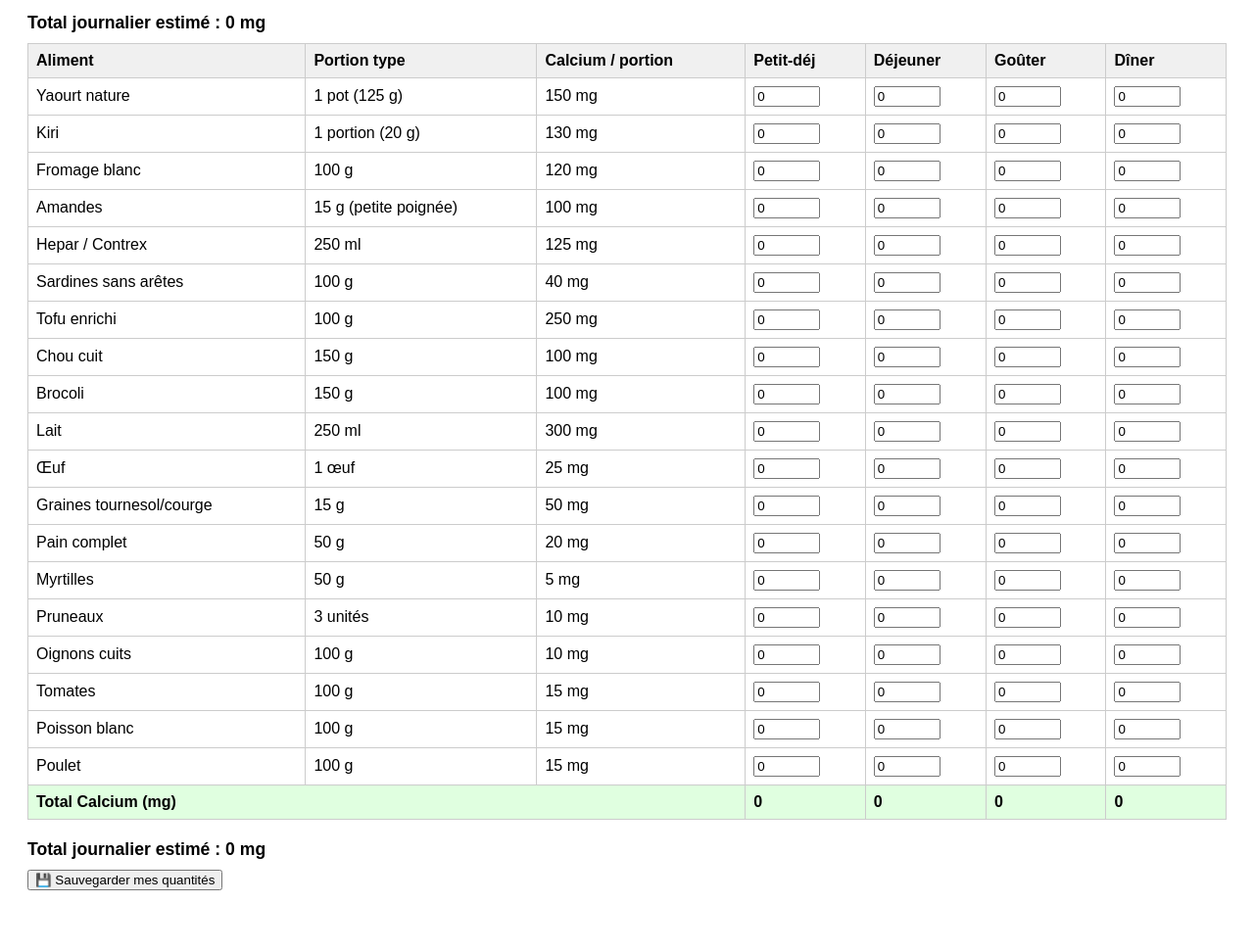
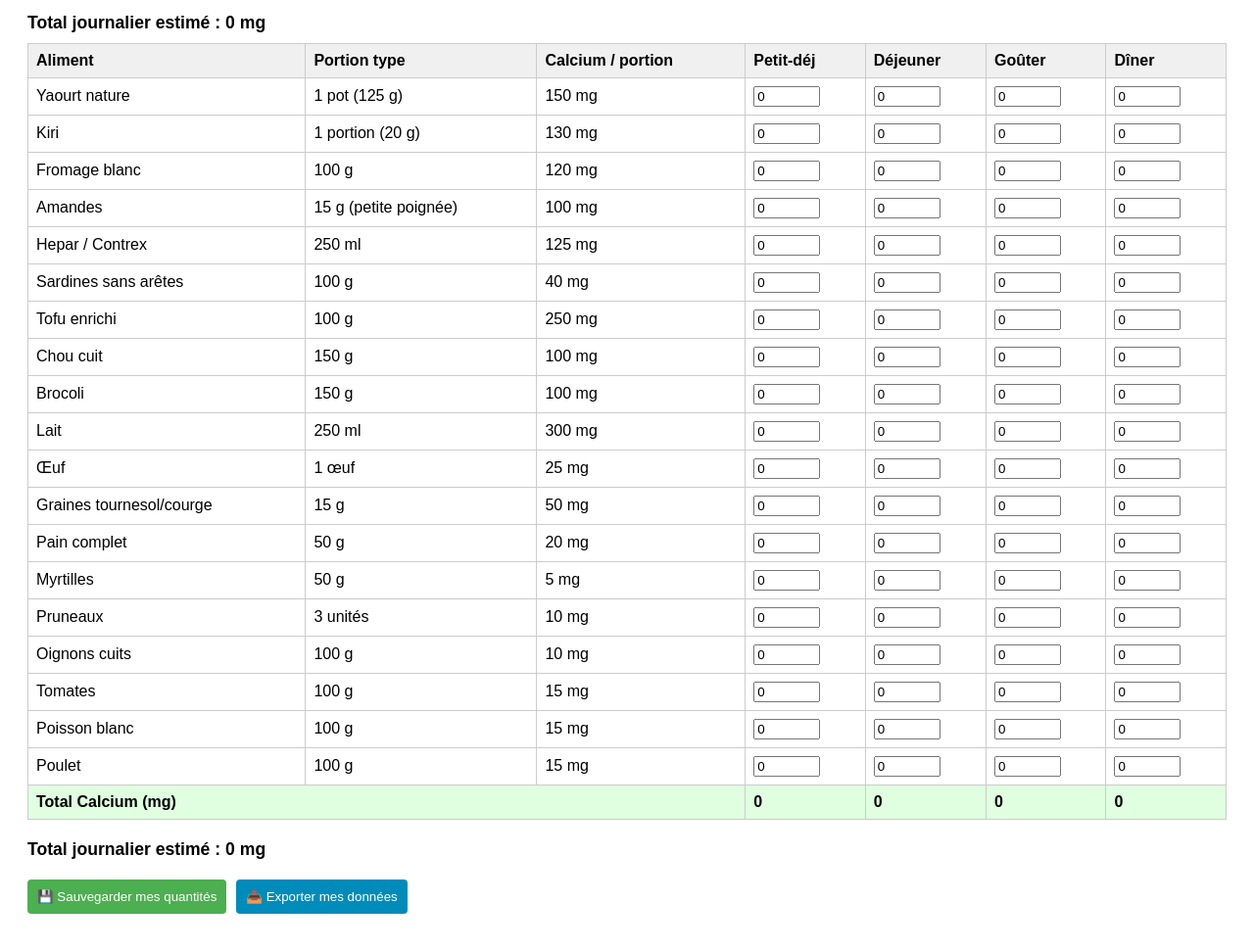
Before and after one commit to jclevy/calciplan, a plain HTML site: page index.html in a window 1280 px wide. Shown: the part 129-1100 px from the top of the page at 98% size. Before the commit the page ends 1066 px from the top, so only its background shows below. Drawn offline with Linux system fonts and the light colour scheme.

Commit message:
Improve UI and add export functionality

```diff
--- a/index.html
+++ b/index.html
@@ -2,7 +2,9 @@
 <html lang="fr">
 <head>
   <meta charset="UTF-8">
+  <meta name="viewport" content="width=device-width, initial-scale=1.0">
   <title>Calculateur Calcium Repas</title>
+  <link rel="icon" href="favicon.ico" type="image/x-icon">
   <style>
     body { font-family: Arial, sans-serif; padding: 20px; }
     table { width: 100%; border-collapse: collapse; margin-bottom: 20px; }
@@ -11,6 +13,12 @@
     input[type=number] { width: 60px; }
     .total { font-weight: bold; background-color: #e0ffe0; }
     .totaux-journaliers { font-size: 1.1em; margin: 10px 0; font-weight: bold; }
+
+    /* Responsive styles */
+    @media (max-width: 768px) {
+      table { display: block; overflow-x: auto; }
+      input[type=number] { width: 40px; }
+    }
   </style>
 </head>
 <body>
@@ -44,7 +52,49 @@
   </table>
 
   <div class="totaux-journaliers">Total journalier estimé : <span id="total-daily-bottom">0</span> mg</div>
-  <button onclick="saveData()">💾 Sauvegarder mes quantités</button>
+
+  <div style="margin: 20px 0; display: flex; gap: 10px;">
+    <button onclick="saveData()" style="padding: 10px; background-color: #4CAF50; color: white; border: none; border-radius: 4px; cursor: pointer;">💾 Sauvegarder mes quantités</button>
+    <button onclick="exportData()" style="padding: 10px; background-color: #008CBA; color: white; border: none; border-radius: 4px; cursor: pointer;">📤 Exporter mes données</button>
+  </div>
+
+  <script>
+    // Function to export data as CSV
+    function exportData() {
+      // Create CSV header
+      let csv = 'Aliment,Portion,Calcium par portion,Petit-déjeuner,Déjeuner,Goûter,Dîner\n';
+
+      // Add each food item to CSV
+      foods.forEach((food, i) => {
+        let values = [
+          food.name,
+          food.portion,
+          food.calcium
+        ];
+
+        // Add quantities for each meal
+        meals.forEach(meal => {
+          const input = document.getElementById(`${meal}-${i}`);
+          values.push(input.value || '0');
+        });
+
+        // Add line to CSV
+        csv += values.join(',') + '\n';
+      });
+
+      // Create downloadable link
+      const blob = new Blob([csv], { type: 'text/csv;charset=utf-8;' });
+      const url = URL.createObjectURL(blob);
+      const link = document.createElement('a');
+      link.setAttribute('href', url);
+      link.setAttribute('download', 'calciplan_export.csv');
+      link.style.visibility = 'hidden';
+      document.body.appendChild(link);
+      link.click();
+      document.body.removeChild(link);
+    }
+
+  </script>
 
   <script>
     const foods = [
```
